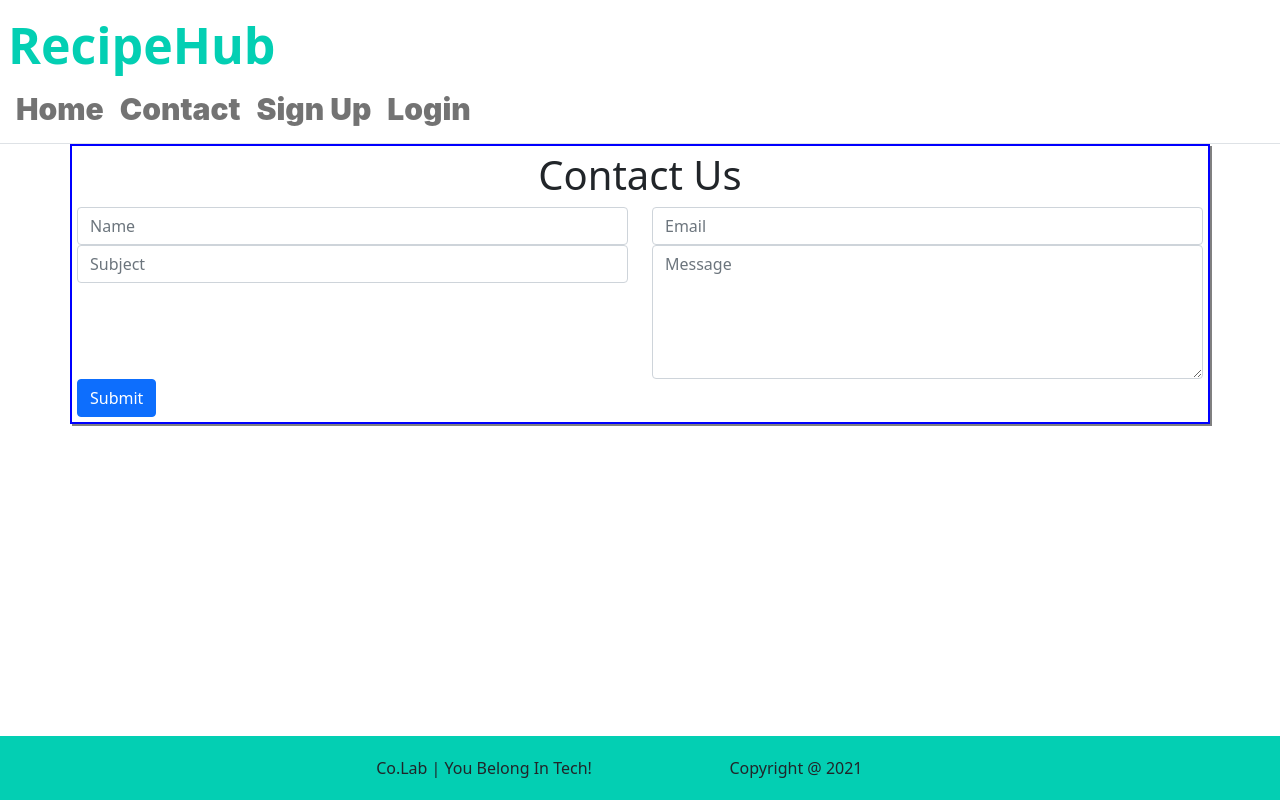
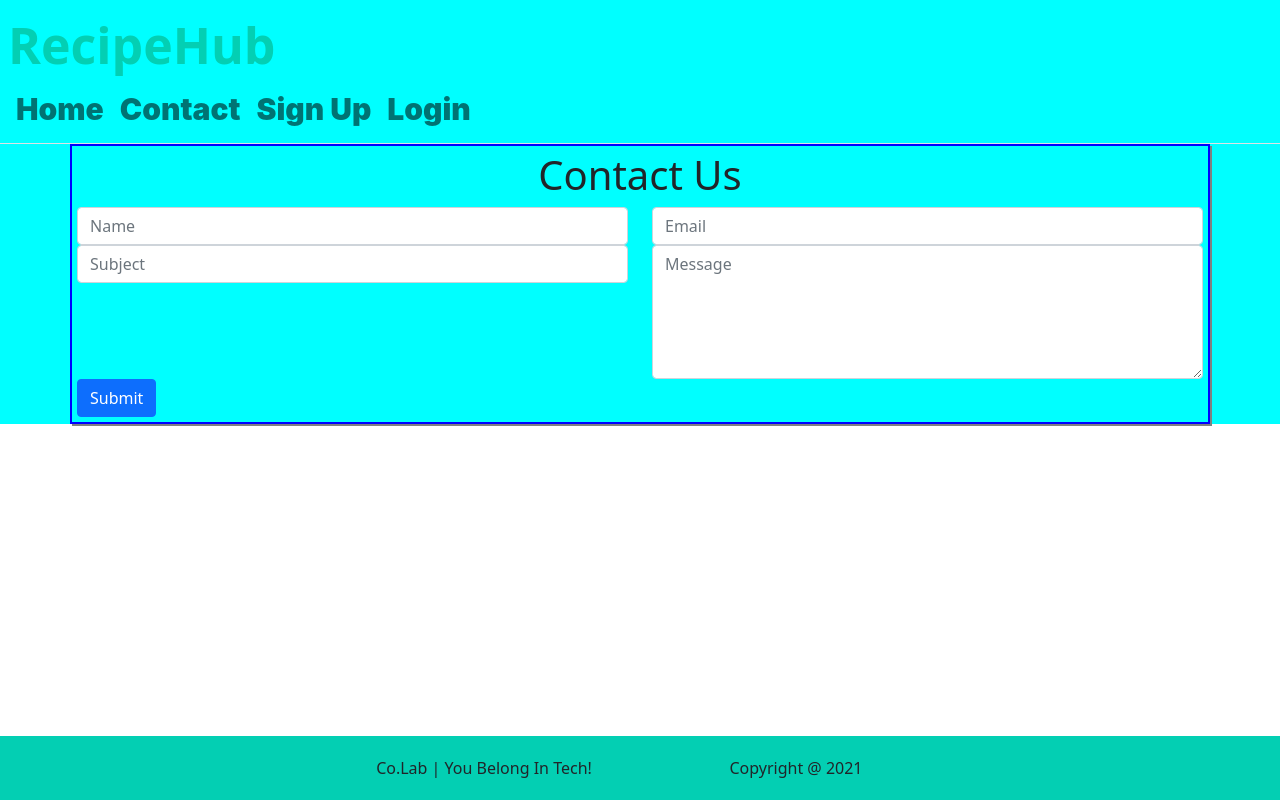
Before and after one commit to Jonathan-Martin1/RecipeHub-Front-End, a React (Create React App) app: page /contact in a window 1280 px wide. Built offline with nearby package versions, Linux system fonts and the light colour scheme.

Commit message:
Update contactPage.js

```diff
--- a/src/pages/contactPage.js
+++ b/src/pages/contactPage.js
@@ -11,7 +11,7 @@ const ContactPage = () => {
 	//eslint-disable-next-line
 	const [currentState, setCurrentState] = useState({ ...curRentState });
 	return (
-		<div>
+		<div style={{backgroundColor: 'cyan'}}>
 			<HomeNav />
 			<Container
 				style={{
```
